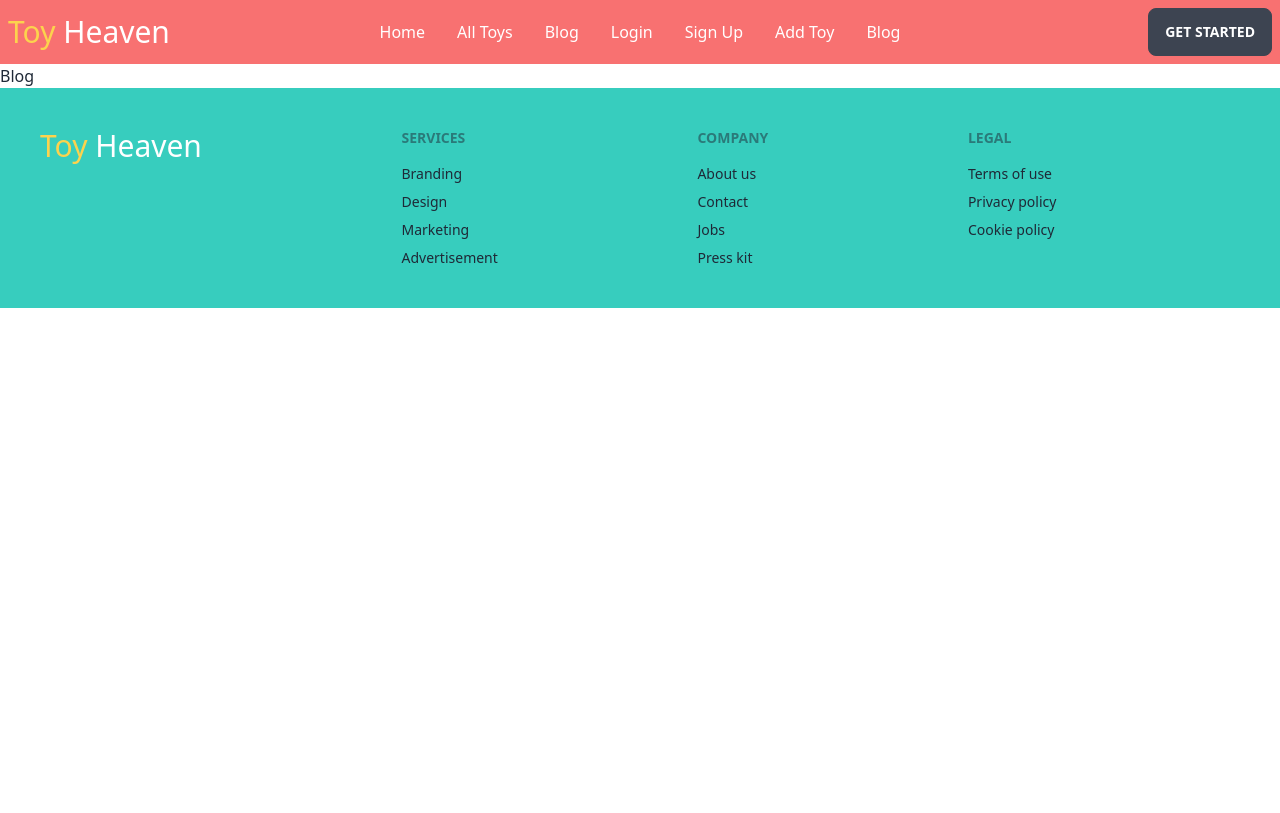
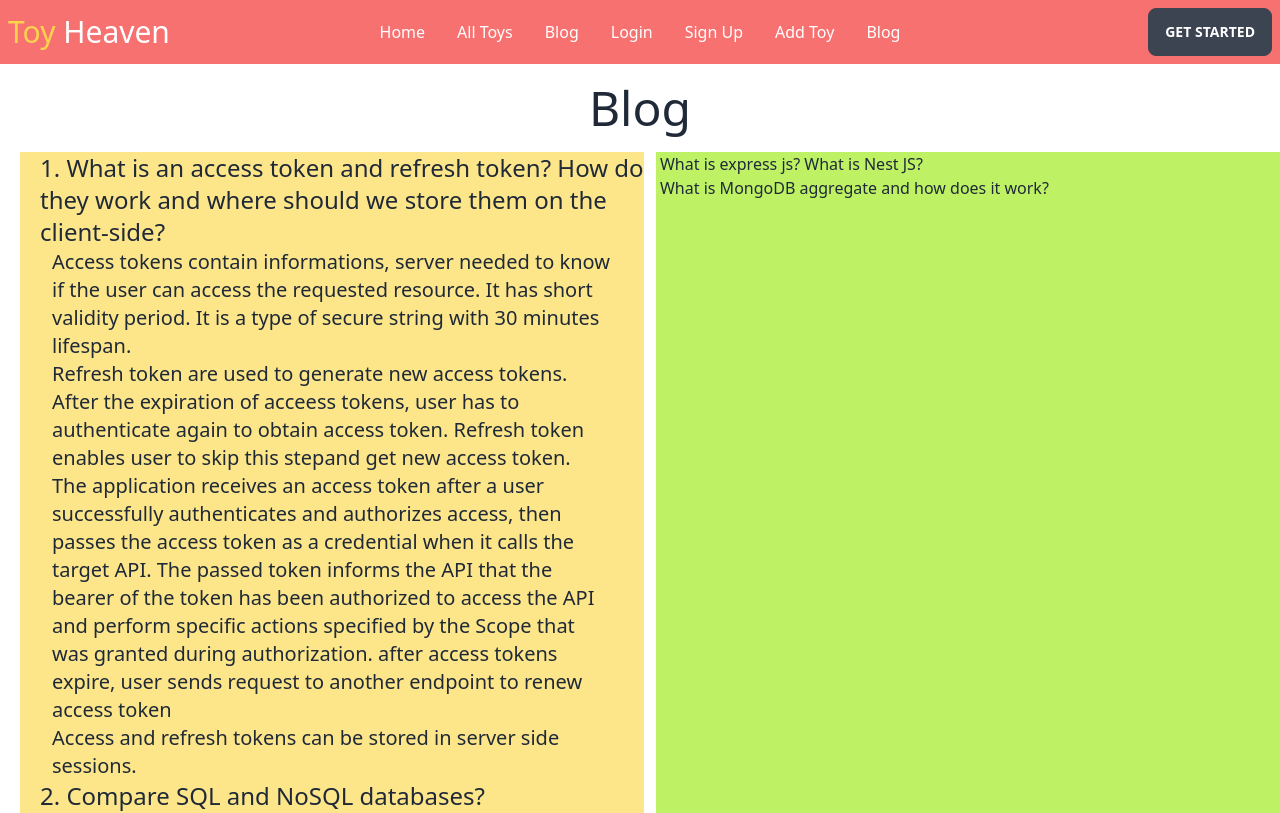
Before and after one commit to StephenRudra/Toy-store, a React (Vite) app: page /blog in a window 1280 px wide. Shown: the top 813 px of the page. Built offline with nearby package versions, Linux system fonts and the light colour scheme; no server answers.

Commit message:
2 blog done

```diff
--- a/src/Pages/Home/Blog/Blog.jsx
+++ b/src/Pages/Home/Blog/Blog.jsx
@@ -3,7 +3,47 @@
 const Blog = ()=>{
     return(
         <div>
-            <h2>Blog</h2>
+            <h2 className="text-5xl text-center p-5">Blog</h2>
+           <div className="flex mb-5 ml-5">
+
+            <div className="bg-amber-200 w-1/2 mr-3">
+                <h1 className="text-2xl ml-5">1. What is an access token and refresh token? How do they work and where should we store them on the client-side?</h1>
+                <p className="text-xl px-8">
+                    Access tokens contain informations, server needed to know if the user can access the requested resource. It has short validity period.
+                    It is a type of secure string with 30 minutes lifespan.<br ></br>
+                    Refresh token are used to generate new access tokens. After the expiration of acceess tokens, user has to authenticate again
+                    to obtain access token. Refresh token enables user to skip this stepand get new access token.<br />
+                    The application receives an access token after a user successfully authenticates and authorizes access, then passes the access token as a
+                    credential when it calls the target API. The passed token informs the API that the bearer of the token has been authorized
+                    to access the API and perform specific actions specified by the Scope that was granted during authorization. after access
+                    tokens expire, user sends request to another endpoint to renew access token <br />
+                    Access and refresh tokens can be stored in server side sessions.
+                </p>
+
+                <h1 className="text-2xl ml-5">2. Compare SQL and NoSQL databases?</h1>
+                <p className="text-xl px-8">
+                    SQL: <br />
+                    1. Developed for file storage in 1970.<br />
+                    2. Supports structured query language.<br />
+                    3. Table based data type.<br />
+                    4. Vertically scaleable.<br />
+                    5. Suitble fro complex queries.<br />
+
+                    NoSQL: <br />
+                    1. Developed for unstructured and semi-structured data in 2000.<br />
+                    2. No declaretive structured language needed.<br />
+                    3. Document oriented and graph database type.<br />
+                    4. Horizontally scaleable.<br />
+                    5. suitable for unstructed data or documents.<br />
+                </p>
+            </div>
+            <div className="bg-lime-300 w-1/2 pl-1">
+                <h1>What is express js? What is Nest JS?</h1>
+
+
+                <h1>What is MongoDB aggregate and how does it work?</h1>
+            </div>
+           </div>
         </div>
     );
 };
```
